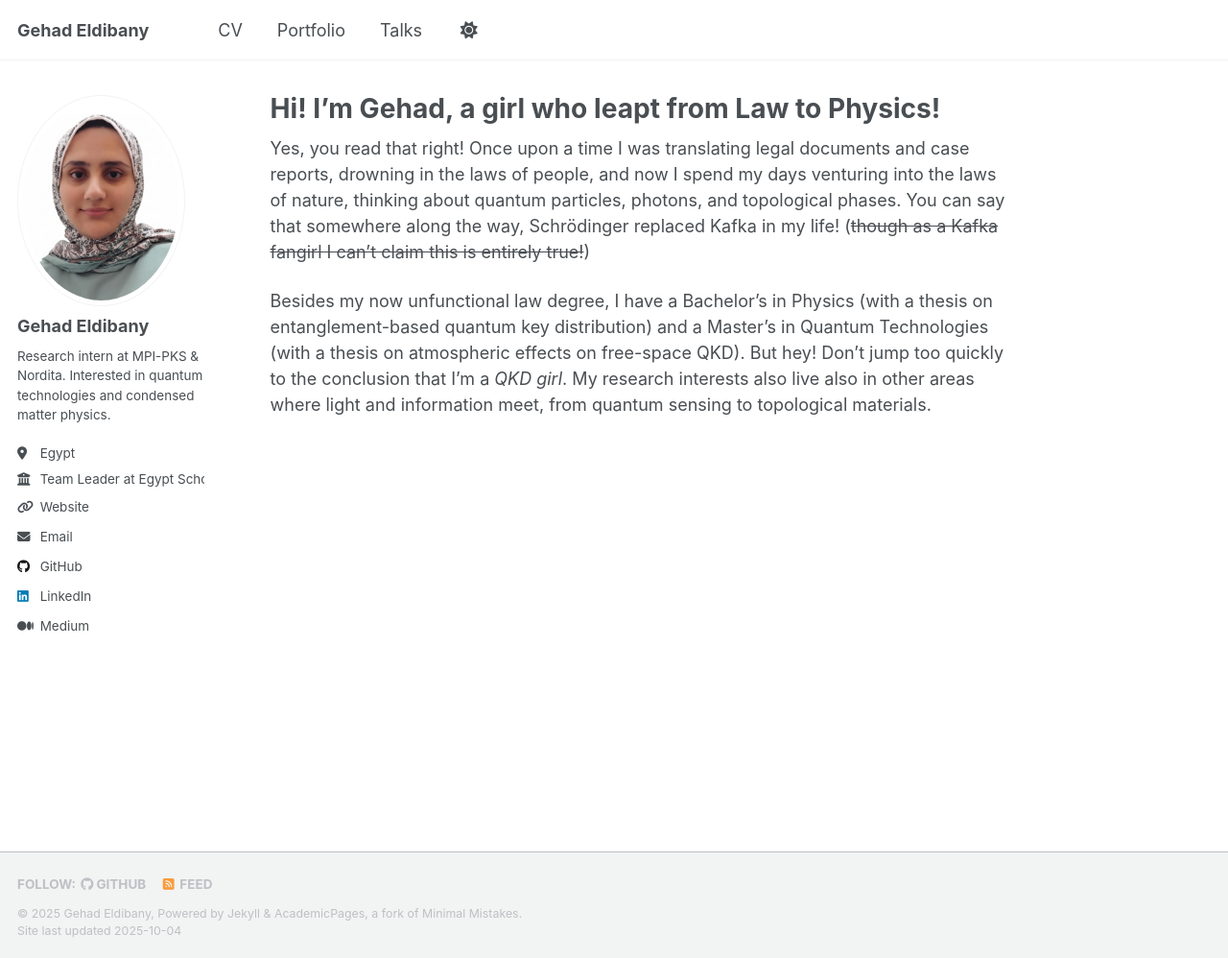
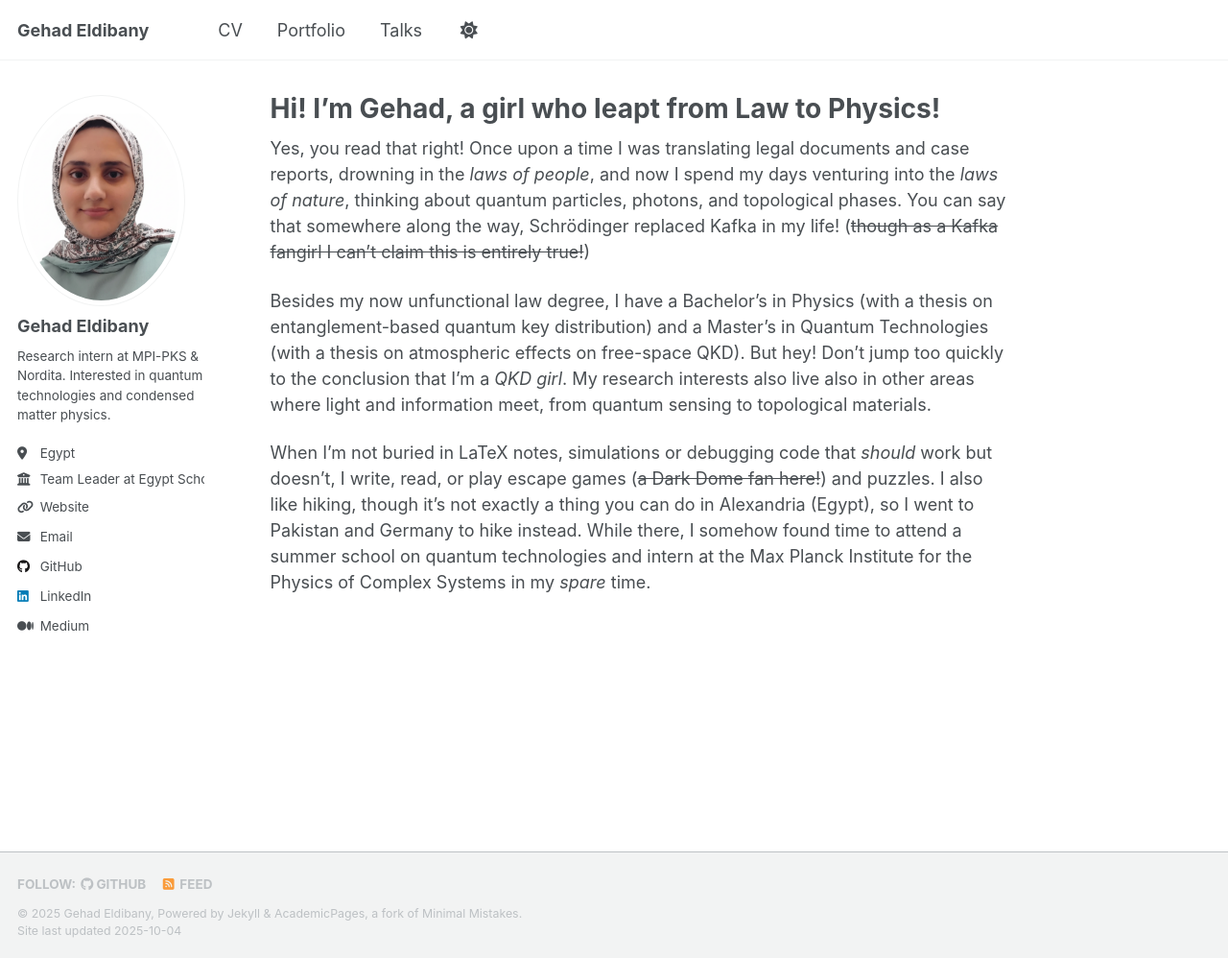
Before and after one commit to gehadibany/gehadibany.github.io, a Jekyll site: the page built from _pages/about.md, in a window 1280 px wide and 998 px high. Shown: the whole window at 96% size. Built offline with Jekyll 4.4.1, drawn with Linux system fonts in a browser that asks for light colours; a script that is not in the unit is left out.

Commit message:
Update bio

```diff
--- a/_pages/about.md
+++ b/_pages/about.md
@@ -7,7 +7,9 @@ redirect_from:
   - /about.html
 ---
 
-Yes, you read that right! Once upon a time I was translating legal documents and case reports, drowning in the laws of people, and now I spend my days
-venturing into the laws of nature, thinking about quantum particles, photons, and topological phases. You can say that somewhere along the way, Schrödinger replaced Kafka in my life! (~~though as a Kafka fangirl I can't claim this is entirely true!~~)
+Yes, you read that right! Once upon a time I was translating legal documents and case reports, drowning in the *laws of people*, and now I spend my days
+venturing into the *laws of nature*, thinking about quantum particles, photons, and topological phases. You can say that somewhere along the way, Schrödinger replaced Kafka in my life! (~~though as a Kafka fangirl I can't claim this is entirely true!~~)
 
 Besides my now unfunctional law degree, I have a Bachelor’s in Physics (with a thesis on entanglement-based quantum key distribution) and a Master’s in Quantum Technologies (with a thesis on atmospheric effects on free-space QKD). But hey! Don't jump too quickly to the conclusion that I'm a *QKD girl*. My research interests also live also in other areas where light and information meet, from quantum sensing to topological materials.
+
+When I’m not buried in LaTeX notes, simulations or debugging code that *should* work but doesn’t, I write, read, or play escape games (~~a Dark Dome fan here!~~) and puzzles. I also like hiking, though it’s not exactly a thing you can do in Alexandria (Egypt), so I went to Pakistan and Germany to hike instead. While there, I somehow found time to attend a summer school on quantum technologies and intern at the Max Planck Institute for the Physics of Complex Systems in my *spare* time.
```
